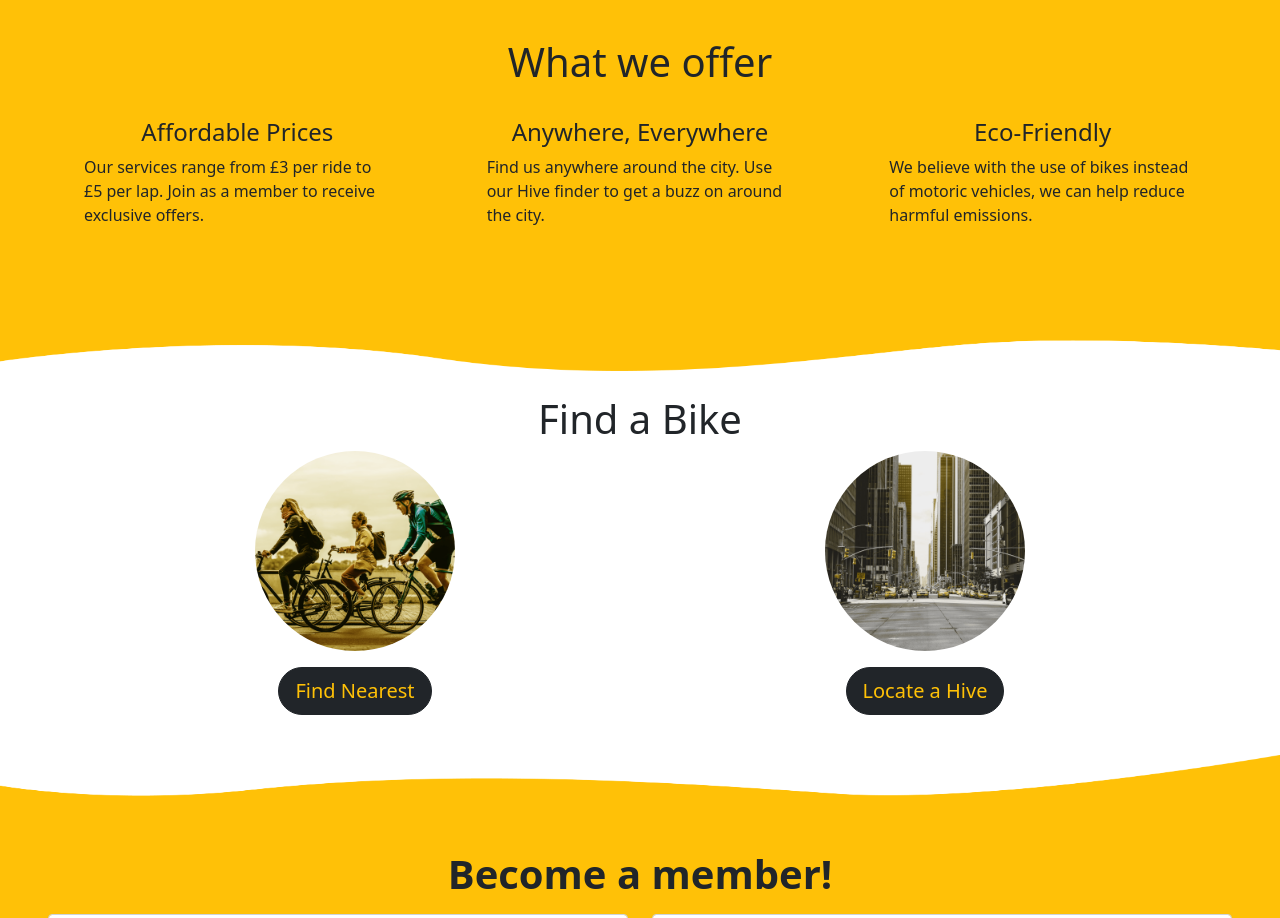
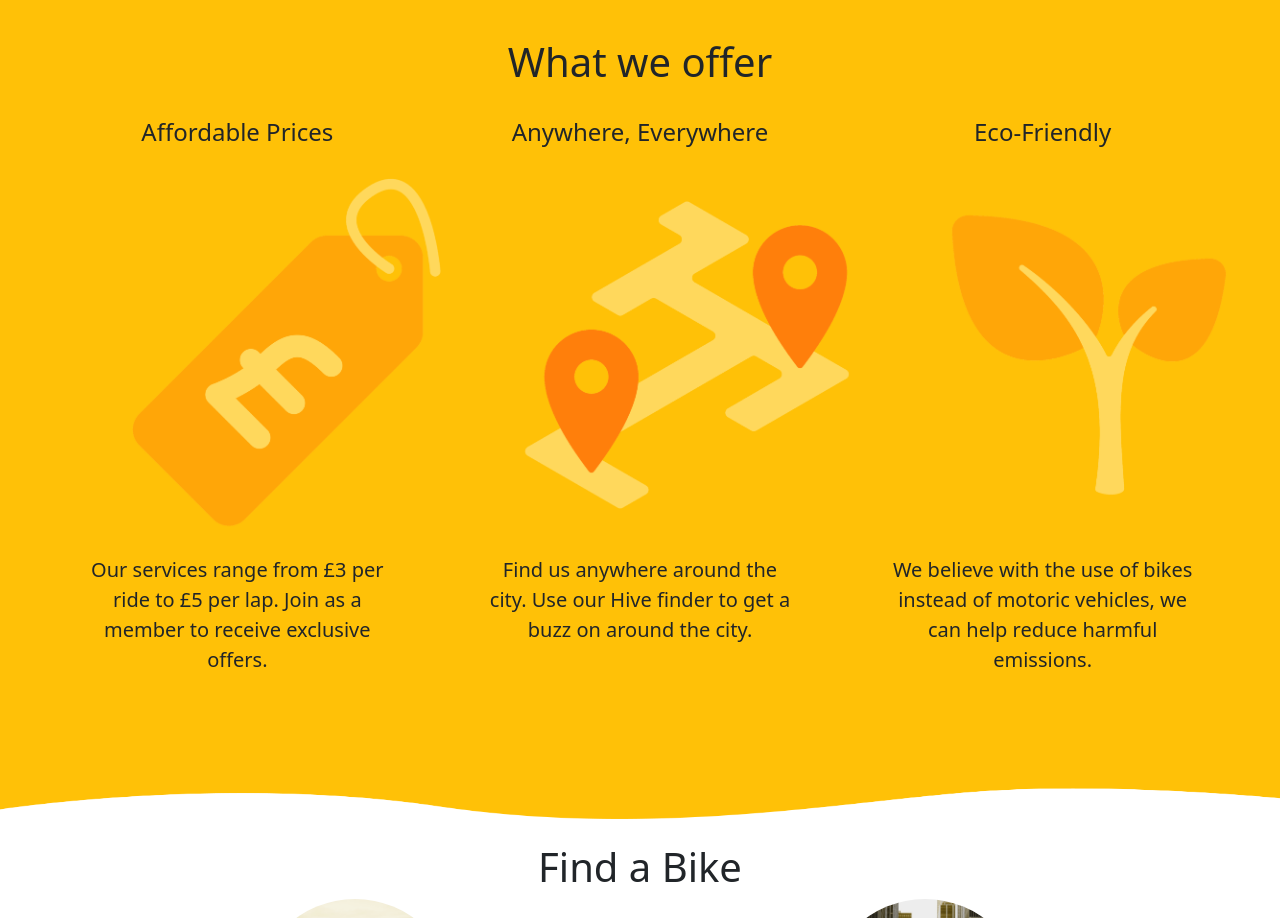
Before and after one commit to AndersonIrawan/HiveSite, a plain HTML site: page index.html in a window 1280 px wide. Shown: the part 853-1771 px from the top of the page. Drawn offline with nearby package versions, Linux system fonts and the light colour scheme.

Commit message:
uploaded img

```diff
--- a/index.html
+++ b/index.html
@@ -81,20 +81,22 @@
 
       <div class="row py-4">
 
-        <div class="col-xs-12 col-md-4 px-sm-5">
+        <div class="col-xs-12 col-lg-4 px-sm-5 text-center">
               <h4 class="text-center">Affordable Prices</h4>
-              <i class="bi bi-currency-pound"></i>
-              <p>Our services range from £3 per ride to £5 per lap. Join as a member to receive exclusive offers.</p>
+              <img src="images/price-01.png" class="img-fluid min-max-img">
+              <p class="fs-5">Our services range from £3 per ride to £5 per lap. Join as a member to receive exclusive offers.</p>
         </div>
 
-        <div class="col-xs-12 col-md-4 px-sm-5">
+        <div class="col-xs-12 col-lg-4 px-sm-5 text-center">
               <h4 class="text-center">Anywhere, Everywhere</h4>
-              <p>Find us anywhere around the city. Use our Hive finder to get a buzz on around the city.</p>
+              <img src="images/everywhere-01.png" class="img-fluid min-max-img">
+              <p class="fs-5">Find us anywhere around the city. Use our Hive finder to get a buzz on around the city.</p>
         </div>
 
-        <div class="col-xs-12 col-md-4 px-sm-5">
+        <div class="col-xs-12 col-lg-4 px-sm-5 text-center">
              <h4 class="text-center">Eco-Friendly</h4>
-             <p>We believe with the use of bikes instead of motoric vehicles, we can help reduce harmful emissions.</p>
+             <img src="images/eco-01.png" class="img-fluid min-max-img">
+             <p class="fs-5">We believe with the use of bikes instead of motoric vehicles, we can help reduce harmful emissions.</p>
         </div>
 
       </div>
--- a/styles.css
+++ b/styles.css
@@ -24,3 +24,8 @@ montserrat {
 .form-text {
     color: grey;
 }
+
+.min-max-img {
+    min-width: 100px;
+    max-width: 400px;
+}
```
Also changed, not shown: images/eco-01.png (added), images/everywhere-01.png (added), images/price-01.png (added).
